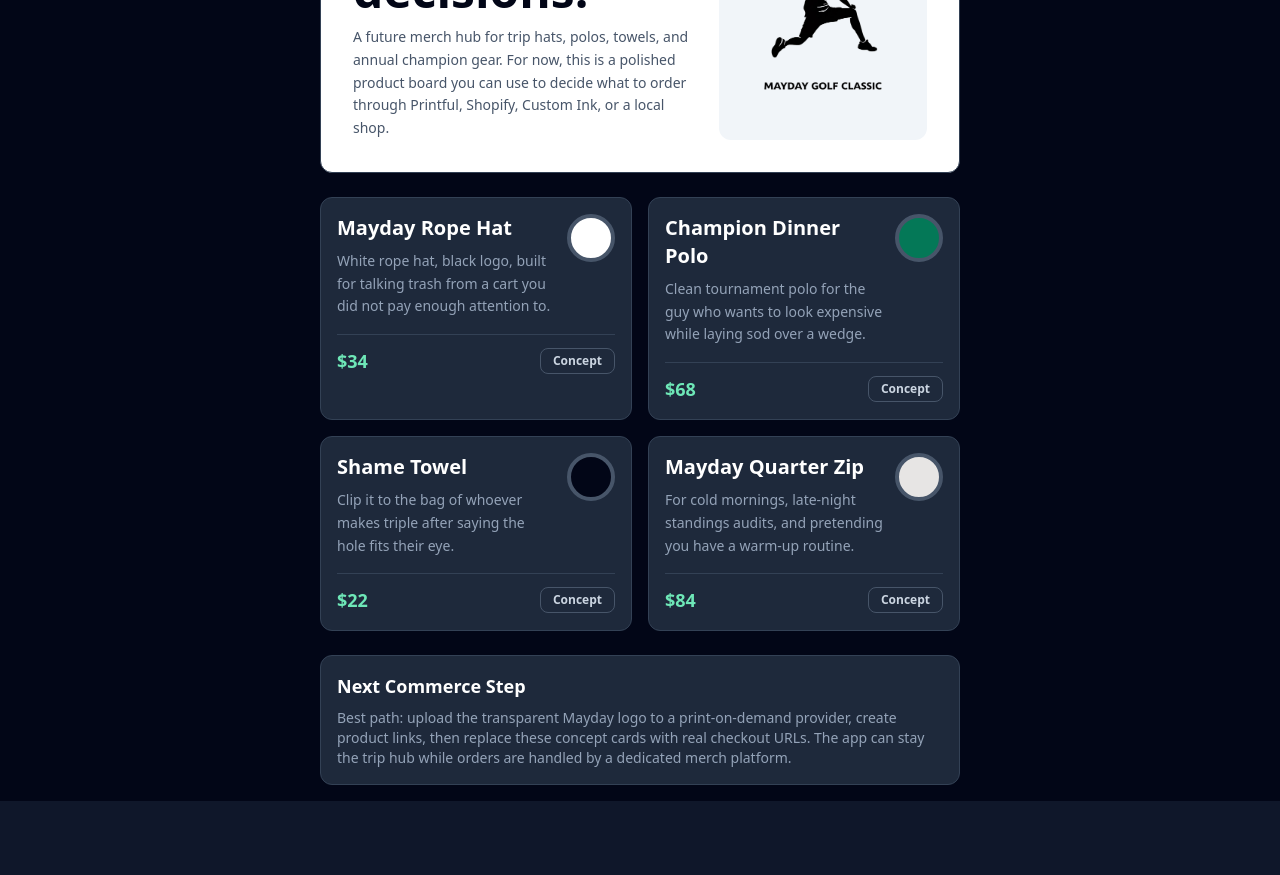
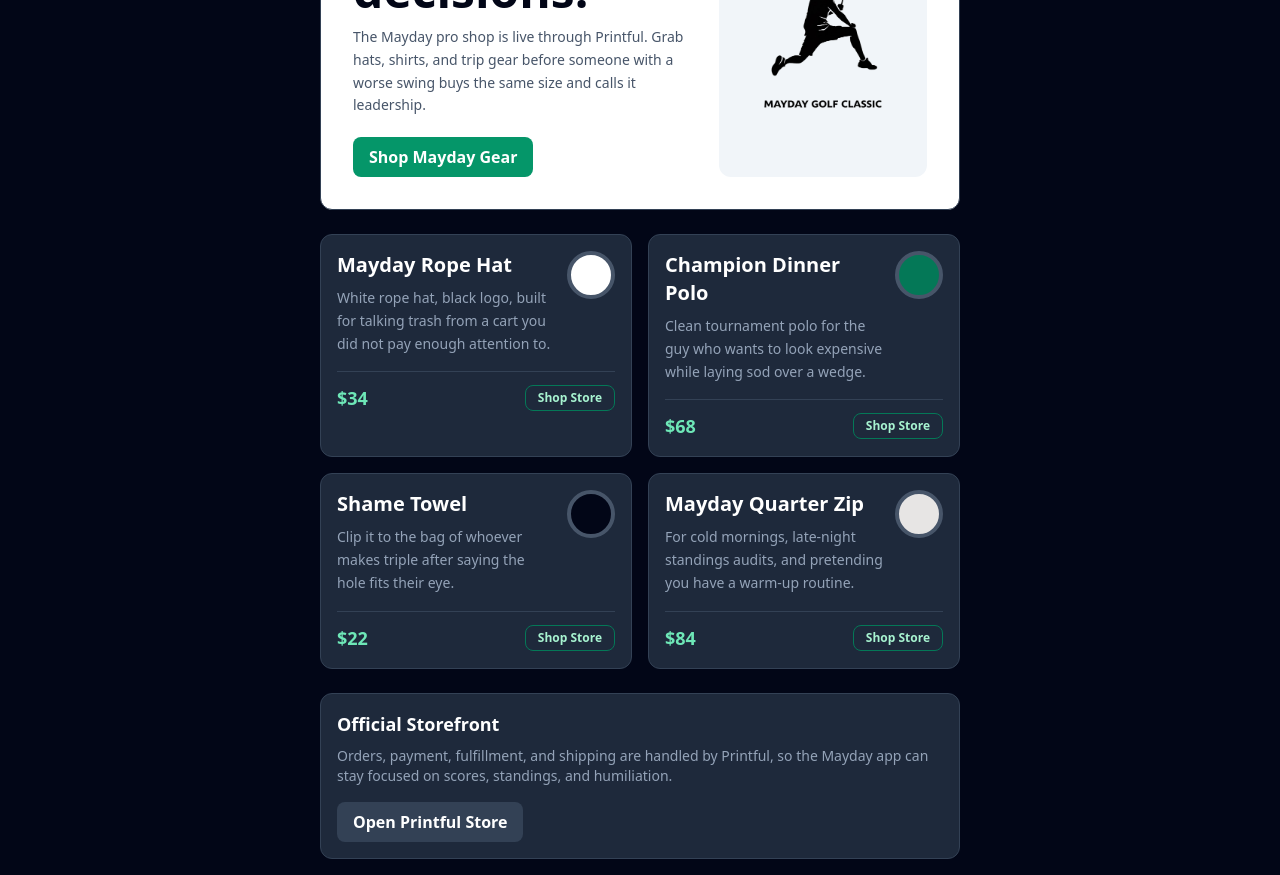
Before and after one commit to steeleman5000-xps/MaydayTracker, a React (Vite) app: page /merch in a window 1280 px wide. Shown: the part 220-1095 px from the top of the page. Before the commit the page ends 1021 px from the top, so only its background shows below. Built offline with nearby package versions, Linux system fonts and the light colour scheme; no server answers; the database is empty.

Commit message:
Wire merch page to Printful store

```diff
--- a/src/pages/Merch.tsx
+++ b/src/pages/Merch.tsx
@@ -4,6 +4,8 @@
 import { subscribeConfig, subscribeRounds, subscribeTrips } from '../lib/db';
 import { DEFAULT_LOGO_URL, tripBackgroundUrl } from '../lib/tripAssets';
 import { useTripSelection } from '../lib/tripSelection';
+
+const PRINTFUL_STORE_URL = 'https://mayday-golf.printful.me';
 
 const PRODUCTS = [
   {
@@ -70,8 +72,16 @@
               <div className="text-xs font-black uppercase tracking-[0.28em] text-emerald-700">Mayday Pro Shop</div>
               <h1 className="mt-3 text-4xl font-black leading-tight sm:text-5xl">Wear the bad decisions.</h1>
               <p className="mt-3 text-sm leading-relaxed text-slate-600">
-                A future merch hub for trip hats, polos, towels, and annual champion gear. For now, this is a polished product board you can use to decide what to order through Printful, Shopify, Custom Ink, or a local shop.
+                The Mayday pro shop is live through Printful. Grab hats, shirts, and trip gear before someone with a worse swing buys the same size and calls it leadership.
               </p>
+              <a
+                href={PRINTFUL_STORE_URL}
+                target="_blank"
+                rel="noreferrer"
+                className="btn-primary mt-5 inline-flex"
+              >
+                Shop Mayday Gear
+              </a>
             </div>
             <div className="flex items-center justify-center rounded-xl bg-slate-100 p-5">
               <img src={DEFAULT_LOGO_URL} alt="Mayday Golf Classic" className="max-h-40 object-contain" />
@@ -91,17 +101,32 @@
               </div>
               <div className="mt-4 flex items-center justify-between border-t border-slate-700 pt-3">
                 <span className="text-lg font-black text-emerald-300">{product.price}</span>
-                <span className="rounded-lg border border-slate-600 px-3 py-1 text-xs font-bold text-slate-300">Concept</span>
+                <a
+                  href={PRINTFUL_STORE_URL}
+                  target="_blank"
+                  rel="noreferrer"
+                  className="rounded-lg border border-emerald-700 px-3 py-1 text-xs font-bold text-emerald-200 hover:bg-emerald-950"
+                >
+                  Shop Store
+                </a>
               </div>
             </article>
           ))}
         </section>
 
         <section className="card">
-          <h2 className="text-lg font-bold">Next Commerce Step</h2>
+          <h2 className="text-lg font-bold">Official Storefront</h2>
           <p className="mt-2 text-sm text-slate-400">
-            Best path: upload the transparent Mayday logo to a print-on-demand provider, create product links, then replace these concept cards with real checkout URLs. The app can stay the trip hub while orders are handled by a dedicated merch platform.
+            Orders, payment, fulfillment, and shipping are handled by Printful, so the Mayday app can stay focused on scores, standings, and humiliation.
           </p>
+          <a
+            href={PRINTFUL_STORE_URL}
+            target="_blank"
+            rel="noreferrer"
+            className="btn-secondary mt-4 inline-flex"
+          >
+            Open Printful Store
+          </a>
         </section>
       </div>
     </Layout>
```
